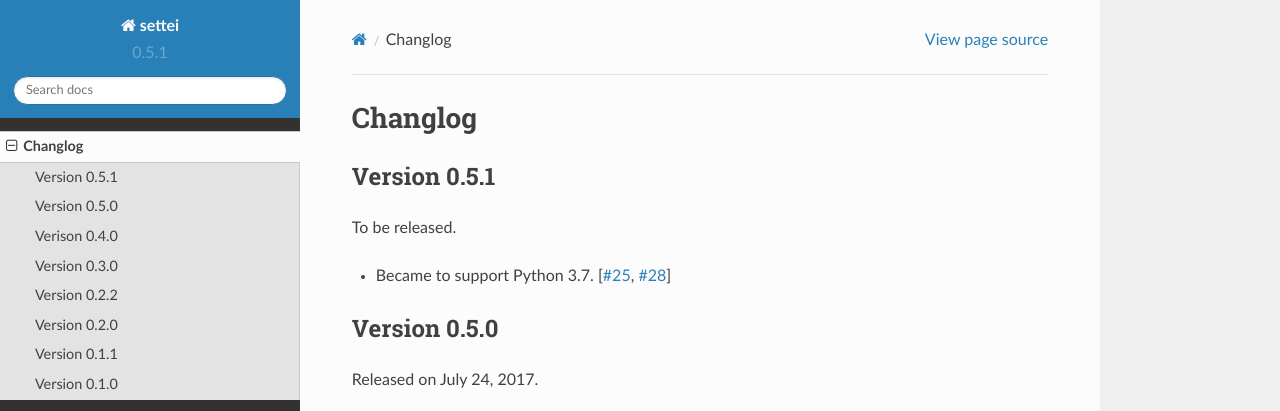
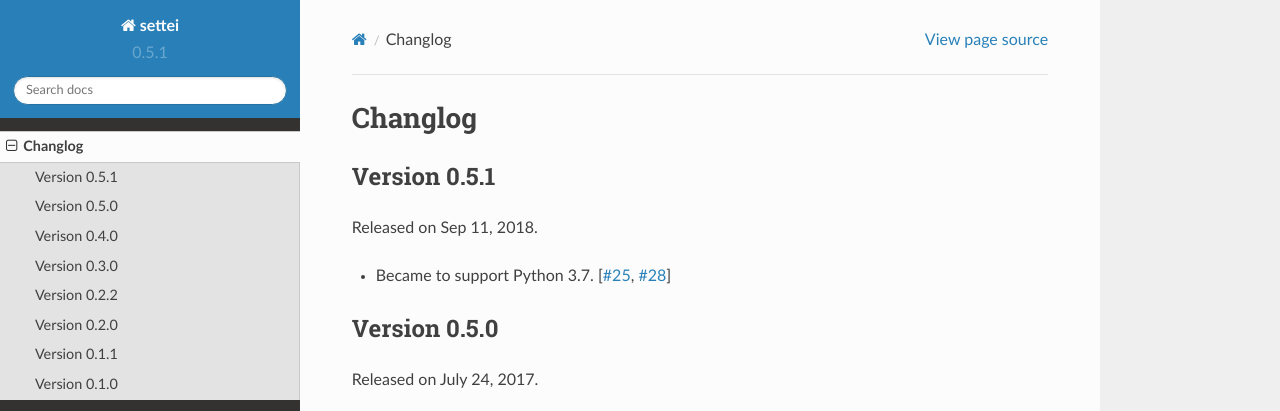
Before and after one commit to spoqa/settei, a Sphinx documentation site: the page built from docs/changes.rst, in a window 1280 px wide and 900 px high. Shown: the top 411 px of the window. Built offline with Sphinx 7.4.7 and the Read the Docs theme 2.0.0, drawn with Linux system fonts in a browser that asks for light colours.

Commit message:
Release 0.5.1

```diff
--- a/docs/changes.rst
+++ b/docs/changes.rst
@@ -4,7 +4,7 @@
 Version 0.5.1
 -------------
 
-To be released.
+Released on Sep 11, 2018.
 
 - Became to support Python 3.7.  [`#25`_, `#28`_]
 
```
